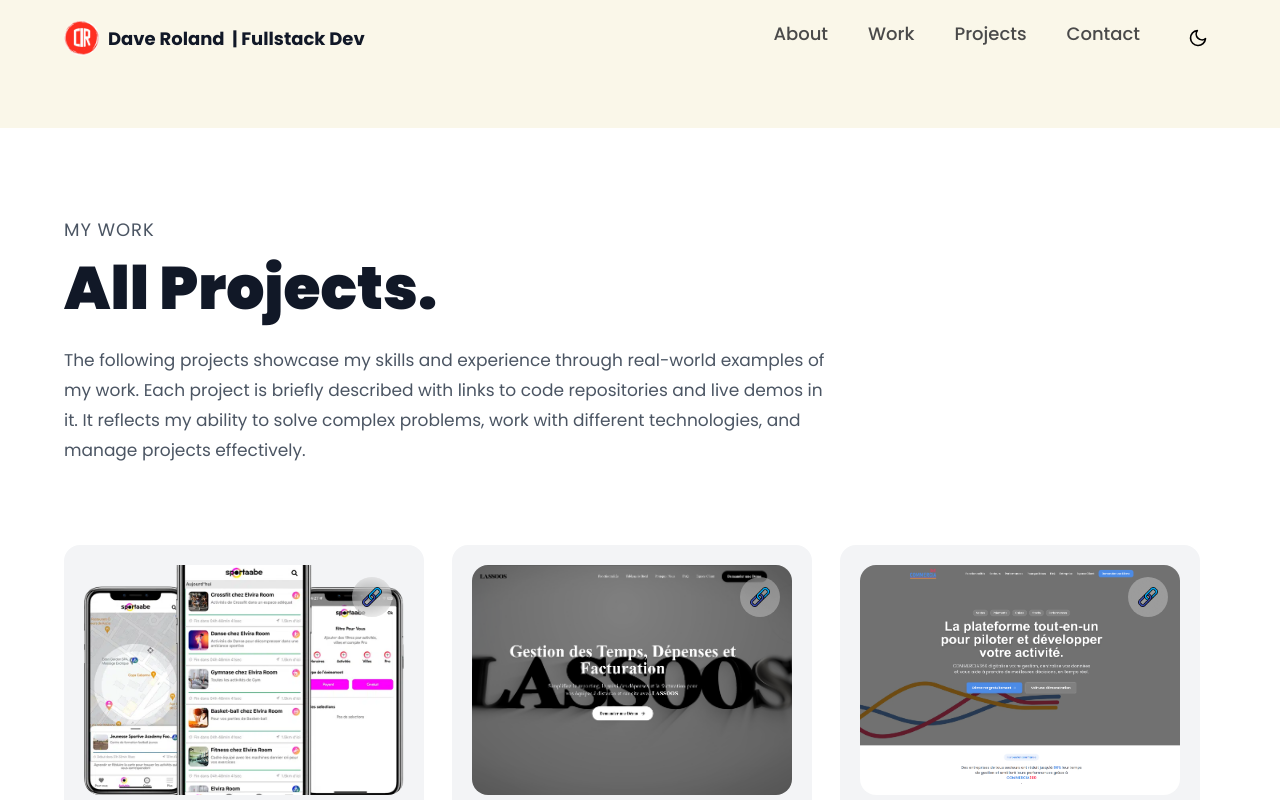
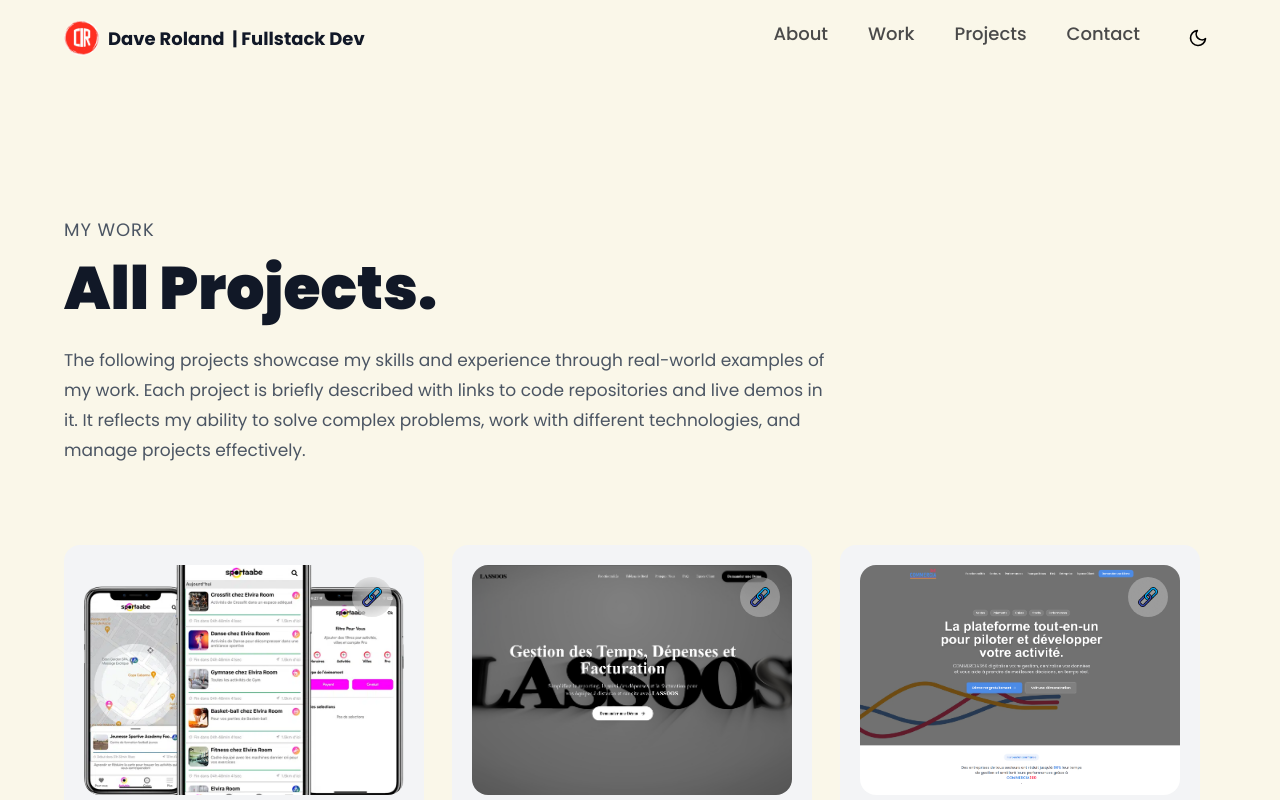
Before and after one commit to Roland-Siyapze/SiyapzeDavePortfolio, a React (Vite) app: page /projects in a window 1280 px wide. Shown: the top 800 px of the page. Built offline with nearby package versions, Linux system fonts and the light colour scheme.

Commit message:
style(ui): use transparent background for light mode section wrapper

```diff
--- a/src/hoc/SectionWrapper.jsx
+++ b/src/hoc/SectionWrapper.jsx
@@ -15,7 +15,7 @@ const StarWrapper = (Component, idName) =>
         whileInView='show'
         viewport={{ once: true, amount: 0.25 }}
         className={`${styles.padding} max-w-7xl mx-auto relative z-0 ${
-          isDarkMode ? "bg-primary" : "bg-white"
+          isDarkMode ? "bg-primary" : "bg-transparent"
         }`}
       >
         <span className='hash-span' id={idName}>
```
